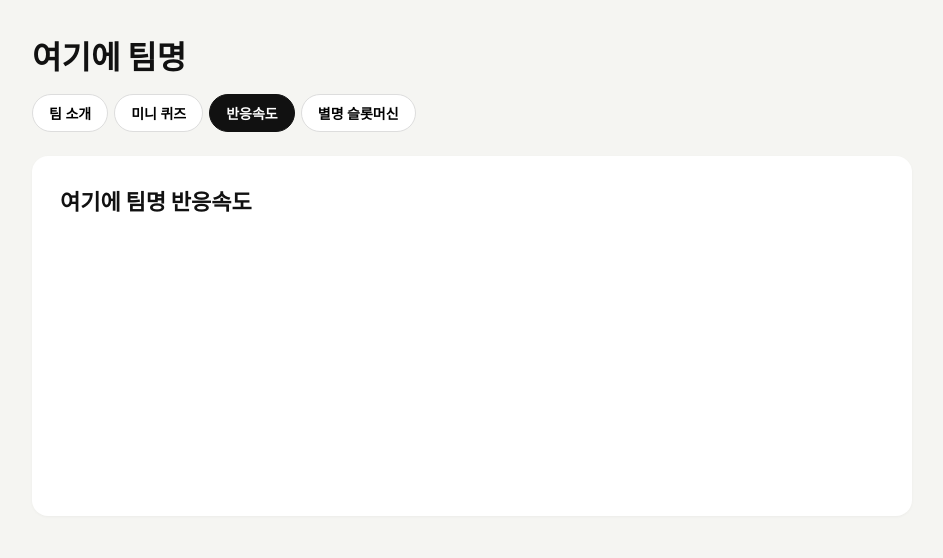
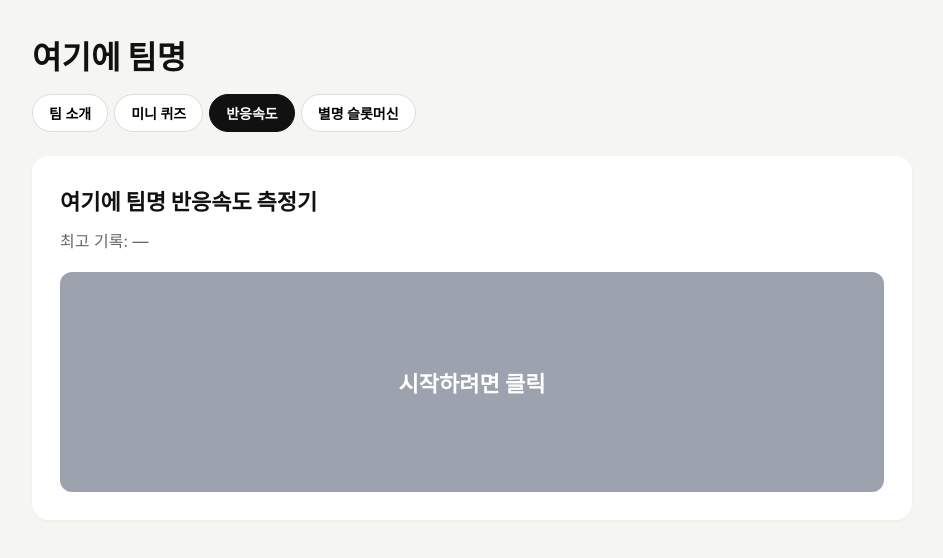
Before and after one commit to yeonghwandev/0506next_react3, a React (Vite) app: page / in a window 1280 px wide. Both pictures are taken after a click on the button "반응속도". Shown: the top 558 px of the page, without its empty margins (168-1111 px from the left). Built offline with nearby package versions, Linux system fonts and the light colour scheme.

Commit message:
feat: implement ReactionTest section per spec

```diff
--- a/src/sections/ReactionTest.jsx
+++ b/src/sections/ReactionTest.jsx
@@ -1,16 +1,81 @@
 // ─────────────────────────────────────────────
 //  ReactionTest — 반응속도
-//  담당자: ____________
 // ─────────────────────────────────────────────
 
 import { useState, useEffect } from "react";
 
-function ReactionTest({ teamName, members }) {
-  // TODO: 팀원이 채움
+function ReactionTest({ teamName }) {
+  const [status, setStatus] = useState("ready");
+  const [startedAt, setStartedAt] = useState(null);
+  const [reactionMs, setReactionMs] = useState(null);
+  const [bestMs, setBestMs] = useState(null);
+
+  useEffect(() => {
+    if (status !== "waiting") return;
+
+    const delay = Math.floor(Math.random() * 4000) + 1000;
+    const timerId = setTimeout(() => {
+      setStartedAt(Date.now());
+      setStatus("go");
+    }, delay);
+
+    return () => clearTimeout(timerId);
+  }, [status]);
+
+  const handleClick = () => {
+    if (status === "ready" || status === "result") {
+      setReactionMs(null);
+      setStatus("waiting");
+      return;
+    }
+
+    if (status === "waiting") {
+      setStatus("ready");
+      return;
+    }
+
+    if (status === "go") {
+      const ms = Date.now() - startedAt;
+      setReactionMs(ms);
+      setBestMs((prev) => (prev == null || ms < prev ? ms : prev));
+      setStatus("result");
+    }
+  };
+
+  const bg =
+    status === "go" ? "#22c55e" :
+    status === "waiting" ? "#ef4444" :
+    status === "result" ? "#3b82f6" :
+    "#9ca3af";
+
+  const label =
+    status === "ready" ? "시작하려면 클릭" :
+    status === "waiting" ? "초록색이 되면 클릭! (먼저 누르면 리셋)" :
+    status === "go" ? "지금!" :
+    `${reactionMs} ms — 다시 하려면 클릭`;
 
   return (
     <section className="card">
-      <h2>{teamName} 반응속도</h2>
+      <h2>{teamName} 반응속도 측정기</h2>
+      <p style={{ color: "#666", marginTop: -8, marginBottom: 20 }}>
+        최고 기록: {bestMs != null ? `${bestMs} ms` : "—"}
+      </p>
+      <button
+        onClick={handleClick}
+        style={{
+          width: "100%",
+          height: 220,
+          border: "none",
+          borderRadius: 12,
+          background: bg,
+          color: "white",
+          fontSize: 22,
+          fontWeight: 700,
+          transition: "background 80ms linear",
+        }}
+      >
+        {label}
+      </button>
     </section>
   );
 }
```
